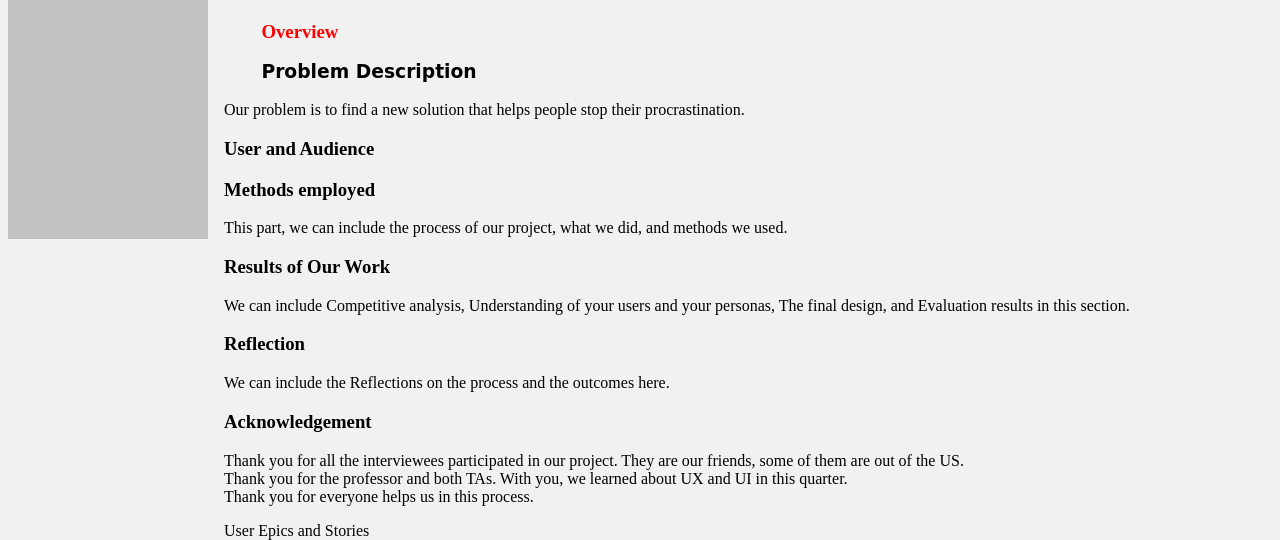
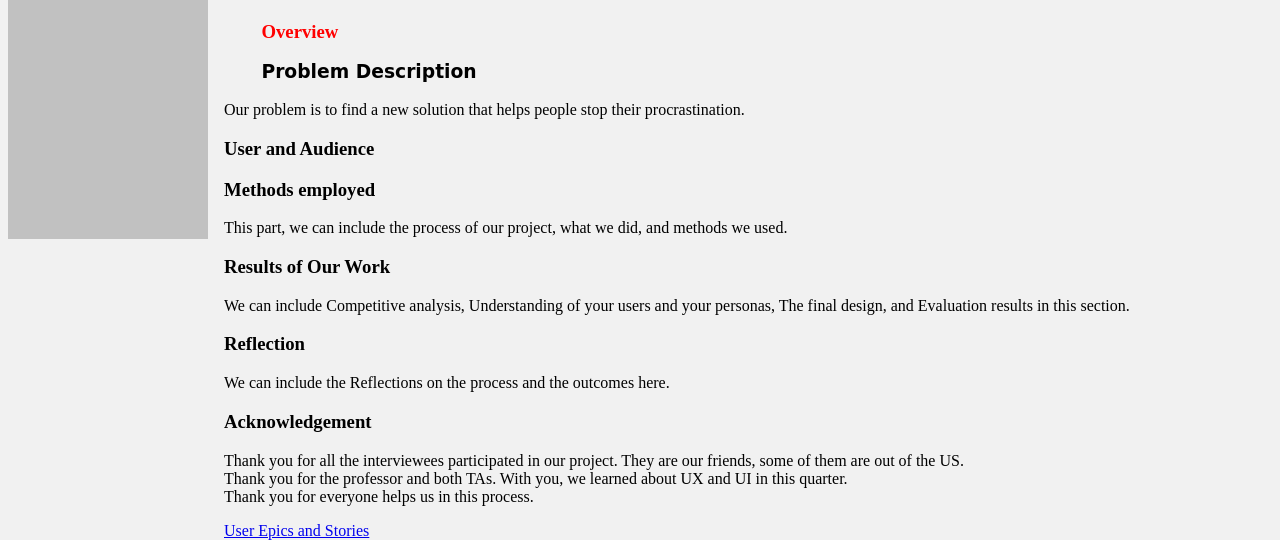
Before and after one commit to PandaJones/263-UX-Case-Study, a plain HTML site: page index.html in a window 1280 px wide. Shown: the part 569-1109 px from the top of the page. Drawn offline with Linux system fonts and the light colour scheme.

Commit message:
fix link (validator said so)

```diff
--- a/index.html
+++ b/index.html
@@ -45,6 +45,6 @@
   Thank you for the professor and both TAs. With you, we learned about UX and UI in this quarter. <br>
   Thank you for everyone helps us in this process. <br>
  </p>
- <p href="https://docs.google.com/document/d/1h6nuPuk6N9MUyGMM4Xc-TPbmROQ7VIUaWbiAUextbaU/edit" target="_blank">User Epics and Stories</p>
+ <a href="https://docs.google.com/document/d/1h6nuPuk6N9MUyGMM4Xc-TPbmROQ7VIUaWbiAUextbaU/edit" target="_blank">User Epics and Stories</a>
 </div>
 </html>
```
